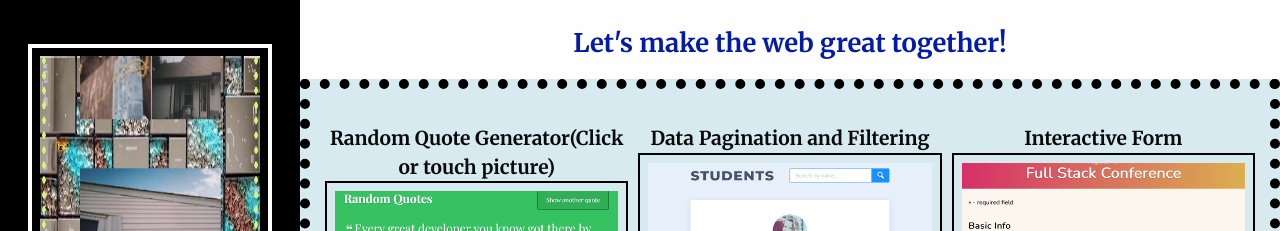
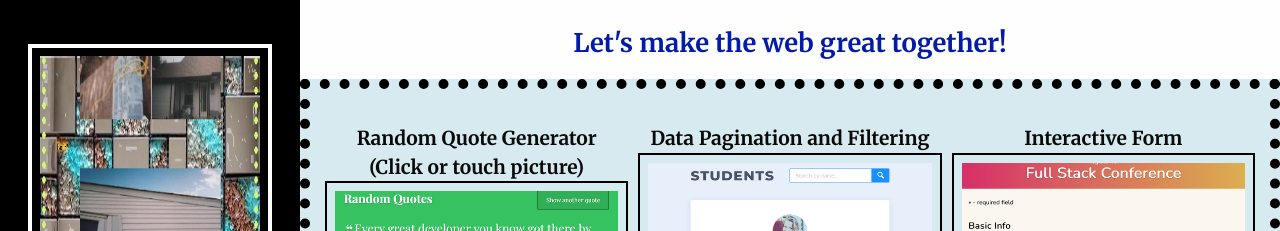
Before and after one commit to AndrewTeamTree/U6-IN-HTML, a plain HTML site: page index.html in a window 1280 px wide. Shown: the top 231 px of the page. Drawn offline with Linux system fonts and the light colour scheme; a web font is replaced by a local one.

Commit message:
Update index.html

```diff
--- a/index.html
+++ b/index.html
@@ -71,7 +71,7 @@
                 <!-- Project 1 -->
                 <div class="grid-item">
                     <a href="https://AndrewTeamTree.github.io/U1">
-                        <h2 style="color: #0a0a0a;">Random Quote Generator(Click or touch picture)</h2>
+                        <h2 style="color: #0a0a0a;">Random Quote Generator<br>(Click or touch picture)</h2>
                         <img class="thumbnail" src="public/images/0 (3).png" alt="Image of Project Random Quote Generator">
                     </a>
 
```
